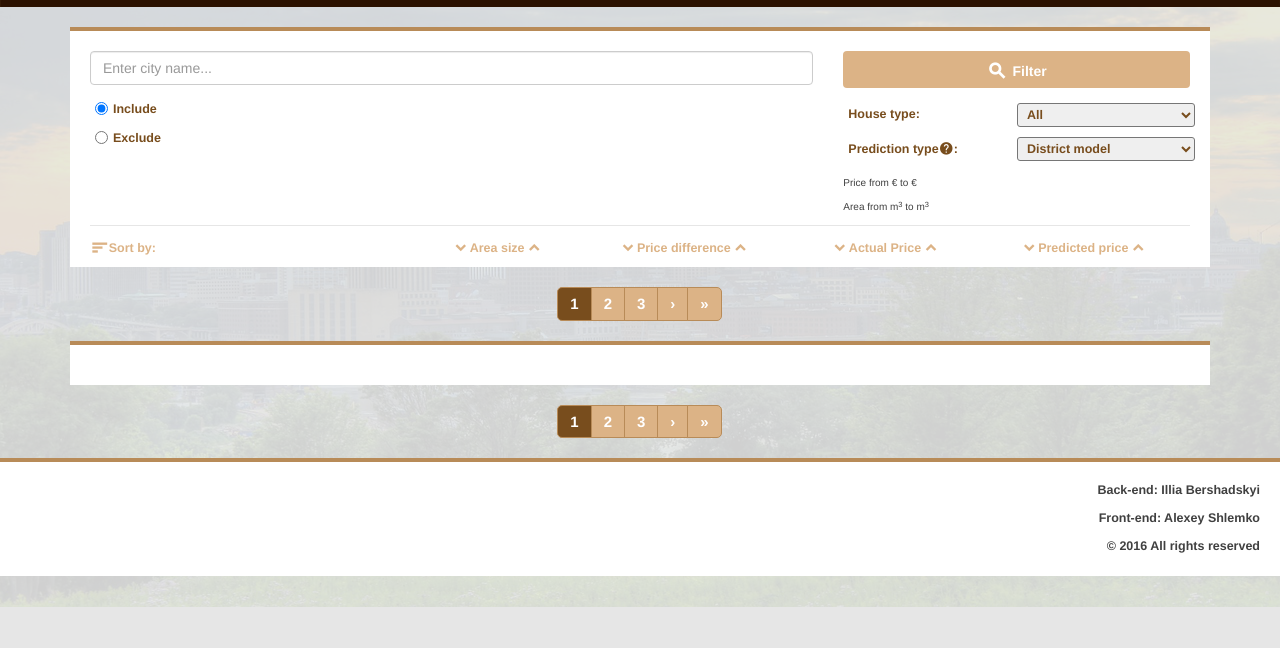
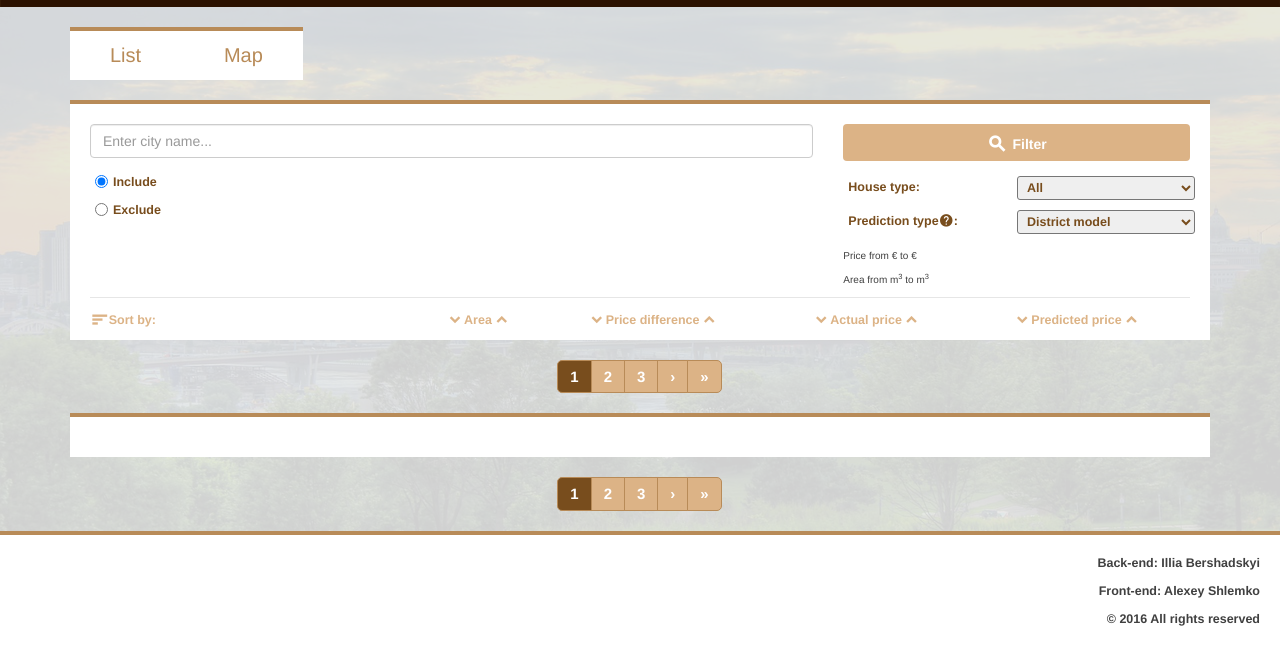
Before and after one commit to ShlemkoAlexey/expert-system, a plain HTML site: page index.html in a window 1280 px wide. Shown: the part 193-841 px from the top of the page. Before the commit the page ends 800 px from the top, so only its background shows below. Drawn offline with nearby package versions, Linux system fonts and the light colour scheme; no server answers.

Commit message:
navigation bar added

```diff
--- a/css/styles.css
+++ b/css/styles.css
@@ -67,6 +67,33 @@ body{
   bottom: 10px;
 
 }
+
+.navigation-bar{
+  list-style: none;
+  padding: 0;
+  margin: 0;
+  background: white;
+  display: inline-block;
+  border-top: 4px solid #b88b58;
+  margin-top: 20px;
+}
+.navigation-bar li{
+  display: inline-block;
+}
+.navigation-bar li a{
+  font-size: 200%;
+  color: #b88b58;
+  padding: 10px 40px;
+  display: inline-block;
+  transition: .3s;
+}
+.navigation-bar li a:hover{
+  text-decoration: none;
+  color: black;
+  background: lightgray;
+  transition: .3s;
+}
+
 
 .filters-block{
   margin-top: 20px;
--- a/index.html
+++ b/index.html
@@ -30,6 +30,14 @@
     <a href="index.html">Project Estate</a>
   </div>
   <div class="container">
+    <ul class="navigation-bar">
+      <li>
+        <a href="index.html">List</a>
+      </li>
+      <li>
+        <a href="map.html">Map</a>
+      </li>
+    </ul>
     <div class="filters-block">
       <div class="row">
         <div class="col-xs-8">
@@ -104,13 +112,13 @@
                 <i class="mdi mdi-sort-variant" style="cursor: default; color: inherit;"></i>Sort by:
               </td>
               <td>
-                <i class="mdi mdi-chevron-down sort-area-asc"></i>Area size<i class="mdi mdi-chevron-up sort-area-desc"></i>
+                <i class="mdi mdi-chevron-down sort-area-asc"></i>Area<i class="mdi mdi-chevron-up sort-area-desc"></i>
               </td>
               <td>
                 <i class="mdi mdi-chevron-down sort-diff-asc"></i>Price difference<i class="mdi mdi-chevron-up sort-diff-desc"></i>
               </td>
               <td>
-                <i class="mdi mdi-chevron-down sort-actual-asc"></i>Actual Price<i class="mdi mdi-chevron-up sort-actual-desc"></i>
+                <i class="mdi mdi-chevron-down sort-actual-asc"></i>Actual price<i class="mdi mdi-chevron-up sort-actual-desc"></i>
               </td>
               <td>
                 <i class="mdi mdi-chevron-down sort-predicted-asc"></i>Predicted price<i class="mdi mdi-chevron-up sort-predicted-desc"></i>
```
Also changed, not shown: map.html (+8 -0 lines).
